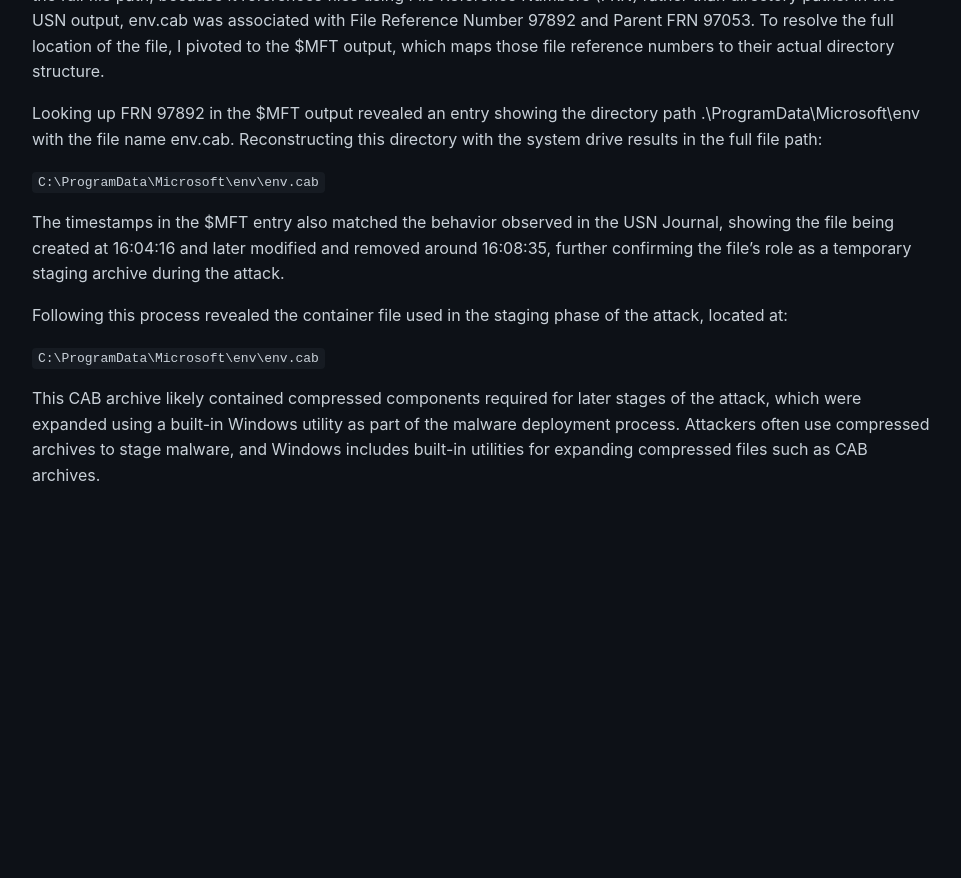
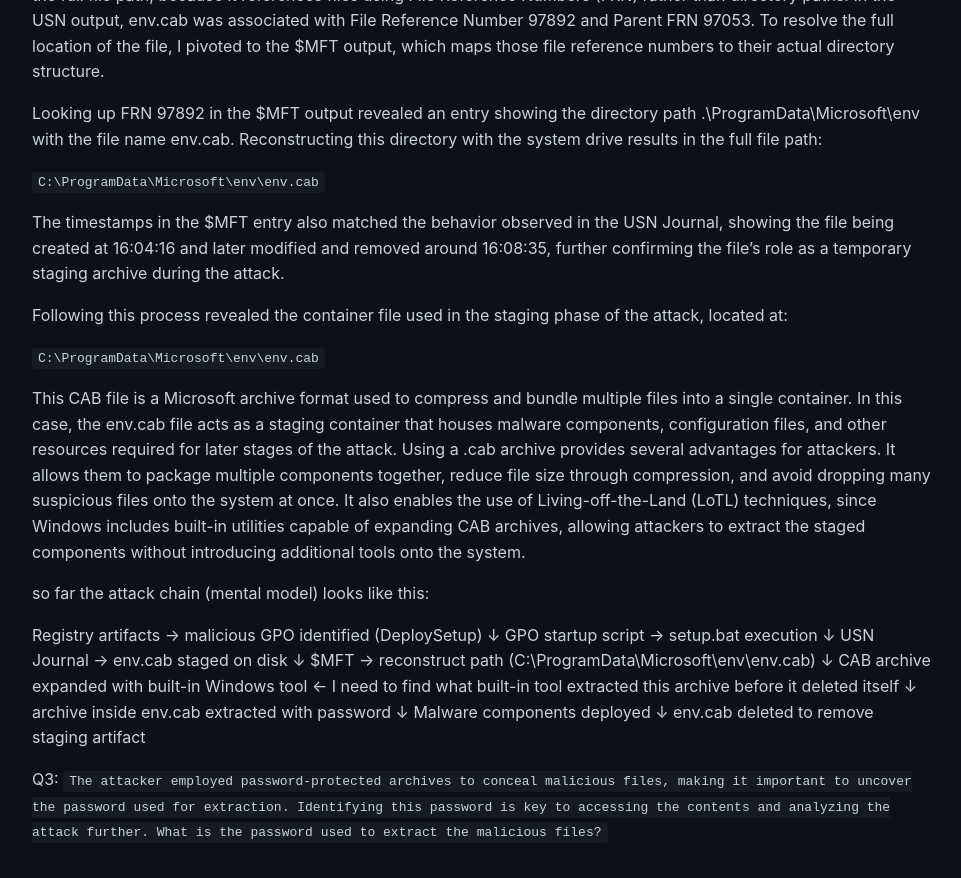
Before and after one commit to soreRum/soreRum.github.io, a Jekyll site: the page built from _posts/2026-03-5-MeteorHit-Indra Lab.md, in a window 1280 px wide and 900 px high, scrolled down 2398 px. Shown: the top 878 px of the window, without its empty margins (158-1119 px from the left). Built offline with Jekyll 4.4.1, drawn with Linux system fonts in a browser that asks for light colours; our own code applies the rules of GitHub Pages for plain Markdown files; before the commit the page ends 2942 px from its top, so only the background shows below that.

Commit message:
Update 2026-03-5-MeteorHit-Indra Lab.md

```diff
--- a/_posts/2026-03-5-MeteorHit-Indra Lab.md
+++ b/_posts/2026-03-5-MeteorHit-Indra Lab.md
@@ -59,4 +59,24 @@ Following this process revealed the container file used in the staging phase of
 
 `C:\ProgramData\Microsoft\env\env.cab`
 
-This CAB archive likely contained compressed components required for later stages of the attack, which were expanded using a built-in Windows utility as part of the malware deployment process. Attackers often use compressed archives to stage malware, and Windows includes built-in utilities for expanding compressed files such as CAB archives.
+This CAB file is a Microsoft archive format used to compress and bundle multiple files into a single container. In this case, the env.cab file acts as a staging container that houses malware components, configuration files, and other resources required for later stages of the attack. Using a .cab archive provides several advantages for attackers. It allows them to package multiple components together, reduce file size through compression, and avoid dropping many suspicious files onto the system at once. It also enables the use of Living-off-the-Land (LoTL) techniques, since Windows includes built-in utilities capable of expanding CAB archives, allowing attackers to extract the staged components without introducing additional tools onto the system.
+
+so far the attack chain (mental model) looks like this:
+
+Registry artifacts → malicious GPO identified (DeploySetup)
+↓
+GPO startup script → setup.bat execution
+↓
+USN Journal → env.cab staged on disk
+↓
+$MFT → reconstruct path (C:\ProgramData\Microsoft\env\env.cab)
+↓
+CAB archive expanded with built-in Windows tool  <- I need to find what built-in tool extracted this archive before it deleted itself
+↓
+archive inside env.cab extracted with password
+↓
+Malware components deployed
+↓
+env.cab deleted to remove staging artifact
+
+Q3: `The attacker employed password-protected archives to conceal malicious files, making it important to uncover the password used for extraction. Identifying this password is key to accessing the contents and analyzing the attack further. What is the password used to extract the malicious files?`
```
